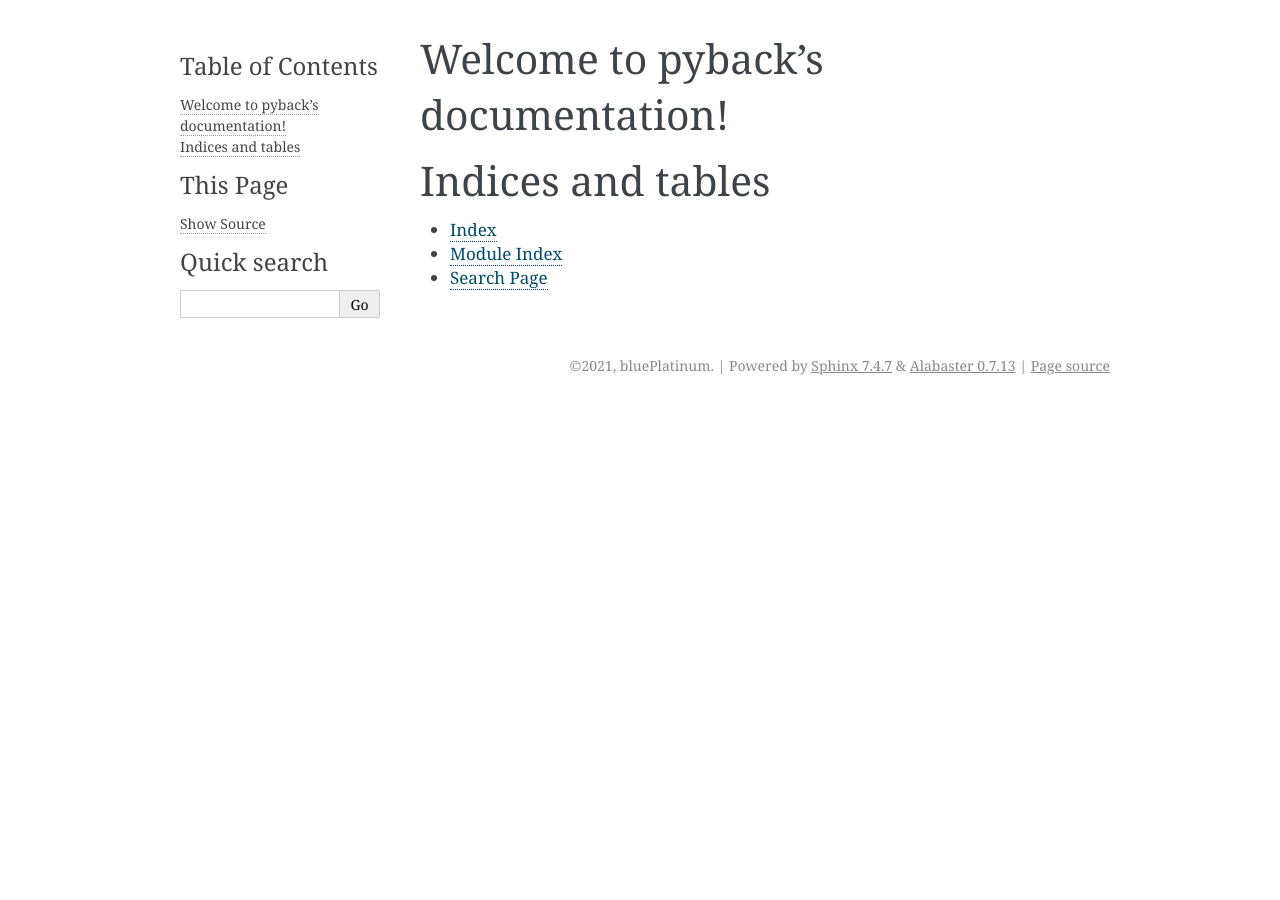
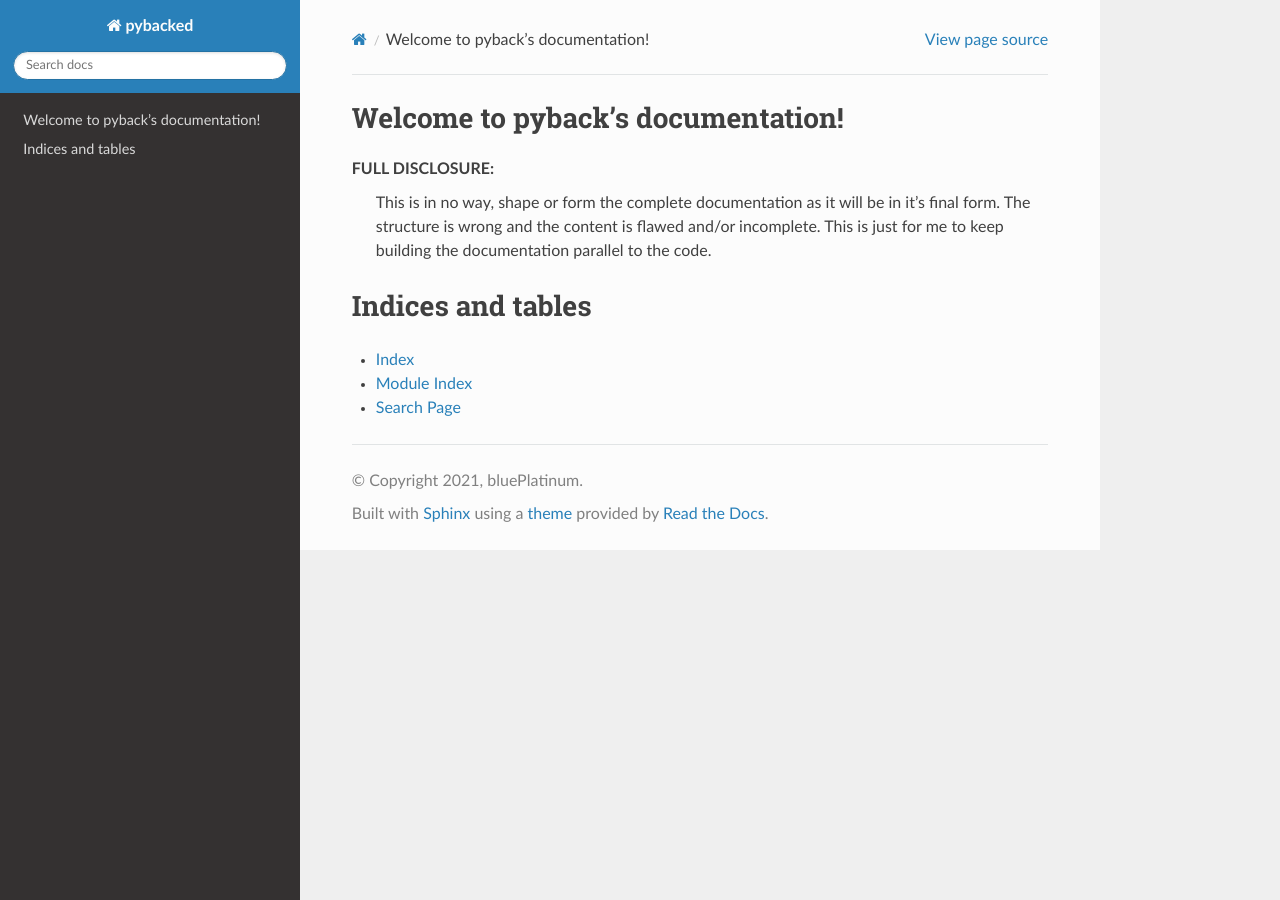
Before and after one commit to bluePlatinum/pyback, a Sphinx documentation site: the page built from docs/source/index.rst, in a window 1280 px wide. Built offline with Sphinx 7.4.7 and the Read the Docs theme 2.0.0, drawn with Linux system fonts in a browser that asks for light colours.

Commit message:
create zip_handler docs (#28)
* added disclosure to index.rst

* added autodoc extension to sphinx conf

* added rtd sphinx theme

* fixed missing newline at the start of the docstrings

* added zip_handler.rst

```diff
--- a/docs/source/conf.py
+++ b/docs/source/conf.py
@@ -36,6 +36,7 @@
 # extensions coming with Sphinx (named 'sphinx.ext.*') or your custom
 # ones.
 extensions = [
+    'sphinx.ext.autodoc'
 ]
 
 # Add any paths that contain templates here, relative to this directory.
@@ -52,7 +53,7 @@
 # The theme to use for HTML and HTML Help pages.  See the documentation for
 # a list of builtin themes.
 #
-html_theme = 'alabaster'
+html_theme = 'sphinx_rtd_theme'
 
 # Add any paths that contain custom static files (such as style sheets) here,
 # relative to this directory. They are copied after the builtin static files,
--- a/docs/source/index.rst
+++ b/docs/source/index.rst
@@ -5,6 +5,13 @@
 
 Welcome to pyback's documentation!
 ==================================
+
+**FULL DISCLOSURE:**
+   This is in no way, shape or form the complete documentation as it will be in
+   it's final form. The structure is wrong and the content is flawed and/or
+   incomplete. This is just for me to keep building the documentation parallel
+   to the code.
+
 
 .. toctree::
    :maxdepth: 2
--- /dev/null
+++ b/docs/source/storagehandling/zip_handler.rst
@@ -0,0 +1,6 @@
+===========
+Zip Handler
+===========
+
+.. automodule:: pybacked.storagehandling.zip_handler
+    :members:
```
Also changed, not shown: 3 other files.
